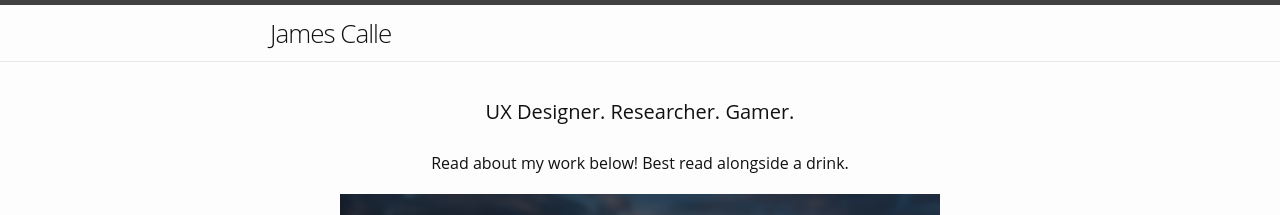
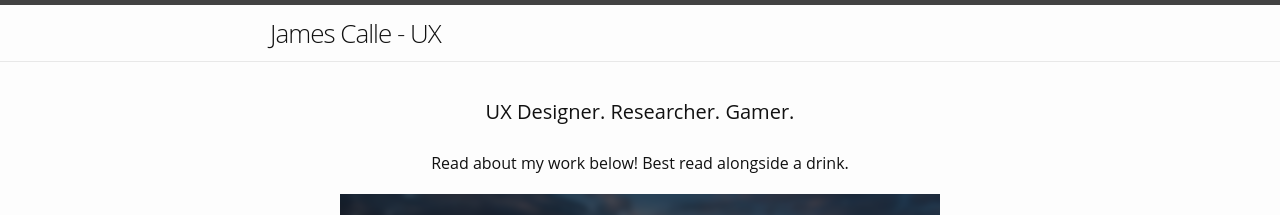
Before and after one commit to JamesCalle/jamescalle.github.io, a Jekyll site: the page built from index.html, in a window 1280 px wide. Shown: the top 215 px of the page. Built offline with Jekyll 4.4.1, drawn with Linux system fonts in a browser that asks for light colours; nearby versions of some CDN libraries; some of the changed lines change nothing that is shown.

Commit message:
Update _config.yml
added "- UX" to title
added a description

```diff
--- a/_config.yml
+++ b/_config.yml
@@ -6,12 +6,12 @@
 # 'jekyll serve'. If you change this file, please restart the server process.
 
 # Site settings
-title: James Calle
+title: James Calle - UX
 email: JamesCalleUX@gmail.com
 description: > # this means to ignore newlines until "baseurl:"
-  Write an awesome description for your new site here. You can edit this
-  line in _config.yml. It will appear in your document head meta (for
-  Google search results) and in your feed.xml site description.
+  Hi! I am a User Experience Designer/Researcher with a background in Psychology. I
+  aim to deliver the best user experience with the use of scientific methods and
+  behaviorial analytical techniques.
 baseurl: "" # the subpath of your site, e.g. /blog
 url: "jamescalle.github.io" # the base hostname & protocol for your site
 twitter_username: dotFleurr
```
